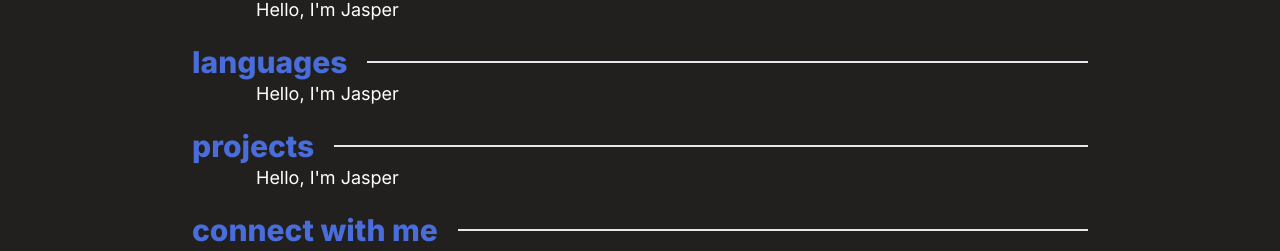
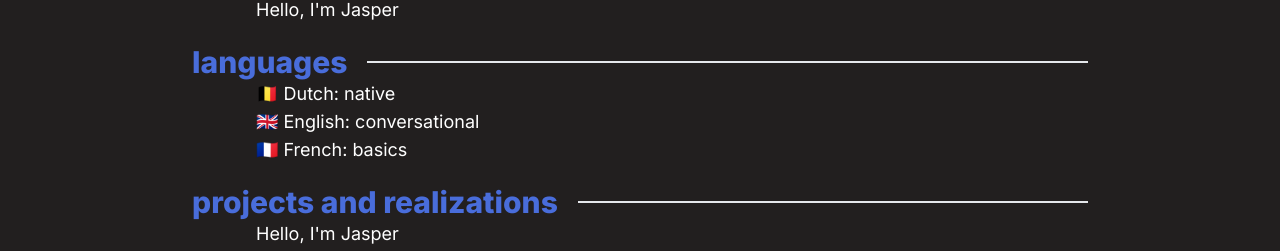
Before and after one commit to JasperLefever/portfolio, a React (Vite) app: page / in a window 1280 px wide. Shown: the part 480-731 px from the top of the page. Built offline with nearby package versions, Linux system fonts and the light colour scheme.

Commit message:
Languages

```diff
--- a/src/pages/Home.tsx
+++ b/src/pages/Home.tsx
@@ -30,9 +30,13 @@ function Home() {
         <SectionText text={"Hello, I'm Jasper"}></SectionText>
       </Section>
       <Section title={"languages"}>
-        <SectionText text={"Hello, I'm Jasper"}></SectionText>
+        <ul className={"text-lg"}>
+          <li>🇧🇪 Dutch: native</li>
+          <li>🇬🇧 English: conversational</li>
+          <li>🇫🇷 French: basics</li>
+        </ul>
       </Section>
-      <Section title={"projects"}>
+      <Section title={"projects and realizations"}>
         <SectionText text={"Hello, I'm Jasper"}></SectionText>
       </Section>
       <Section title={"connect with me"}>
```
